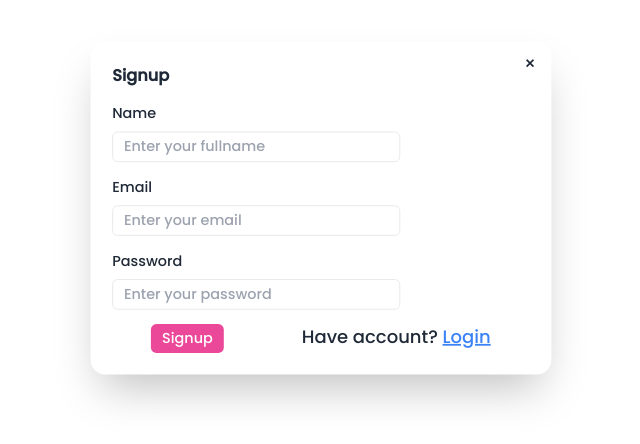
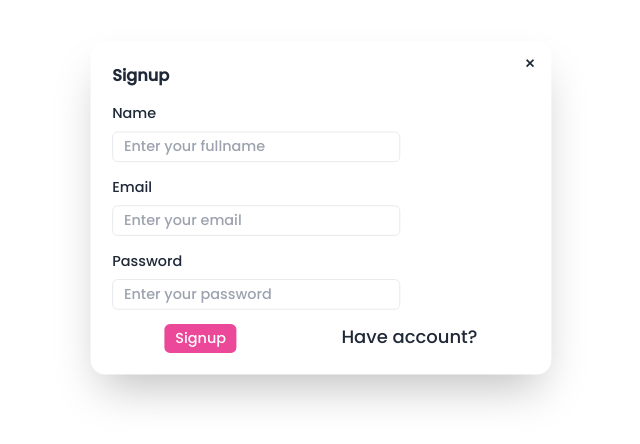
Before and after one commit to harsh-singh10/BOOK-STORE, a React (Vite) app in the folder Frontend/: page /signup in a window 1280 px wide. Shown: the part 192-636 px from the top of the page, without its empty margins (275-915 px from the left). Built offline with nearby package versions, Linux system fonts and the light colour scheme.

Commit message:
change in signup

```diff
--- a/Frontend/src/components/Login.jsx
+++ b/Frontend/src/components/Login.jsx
@@ -16,7 +16,7 @@ function Login() {
       password: data.password,
     };
 
-    await axios.post("https://book-store-backend-mwp3.onrender.com/user/login", userInfo)
+    await axios.post("http://localhost:4001/user/login", userInfo)
       .then((res) => {
         console.log(res.data);
         if (res.data) {
--- a/Frontend/src/components/Signup.jsx
+++ b/Frontend/src/components/Signup.jsx
@@ -21,7 +21,7 @@ function Signup() {
       password: data.password,
     };
     await axios
-    await axios.post("https://book-store-backend-mwp3.onrender.com/user/signup", userInfo)
+    await axios.post("http://localhost:4001/user/signup", userInfo)
       .then((res) => {
         console.log(res.data);
         if (res.data) {
@@ -109,15 +109,7 @@ function Signup() {
                 </button>
                 <p className="text-xl">
                   Have account?{" "}
-                  <button
-                    className="underline text-blue-500 cursor-pointer"
-                    onClick={() =>
-                      document.getElementById("my_modal_3").showModal()
-                    }
-                  >
-                    Login
-                  </button>{" "}
-                  <Login />
+
                 </p>
               </div>
             </form>
```
